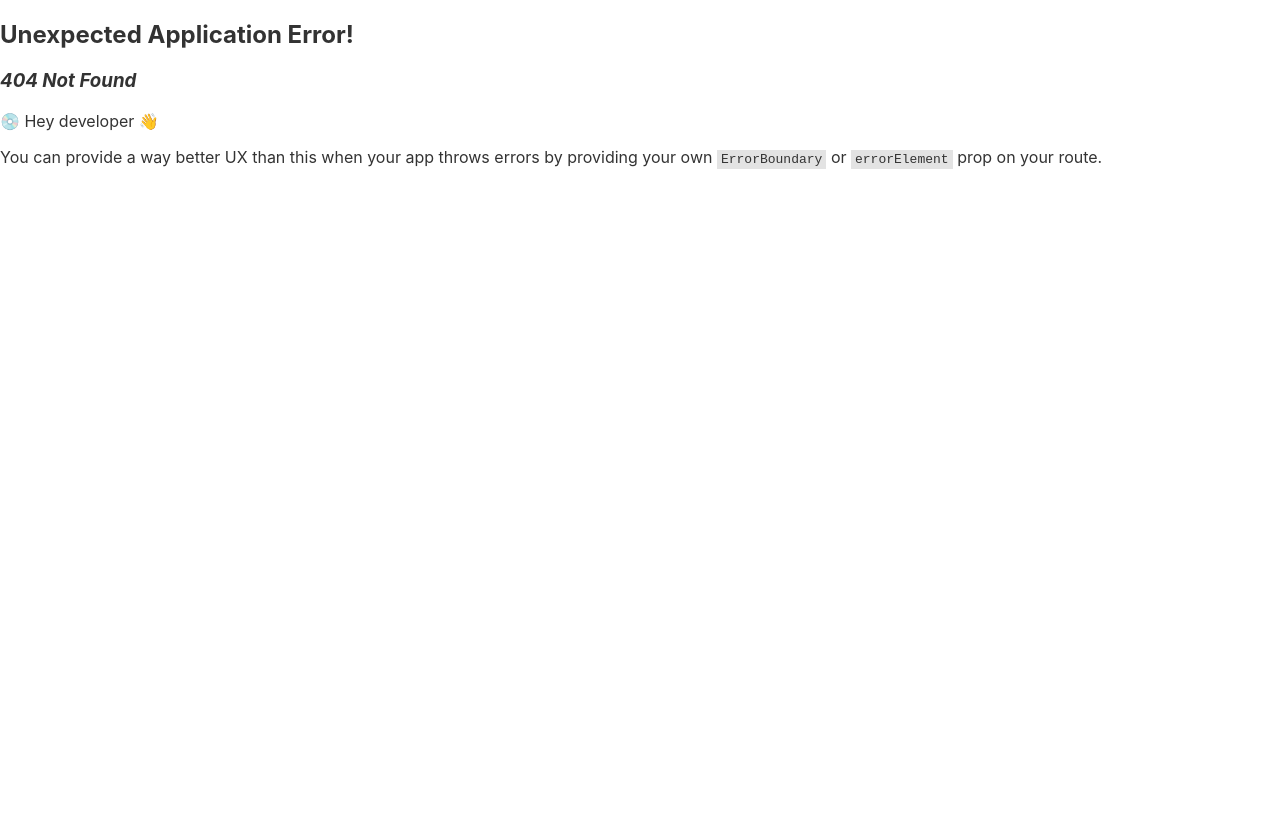
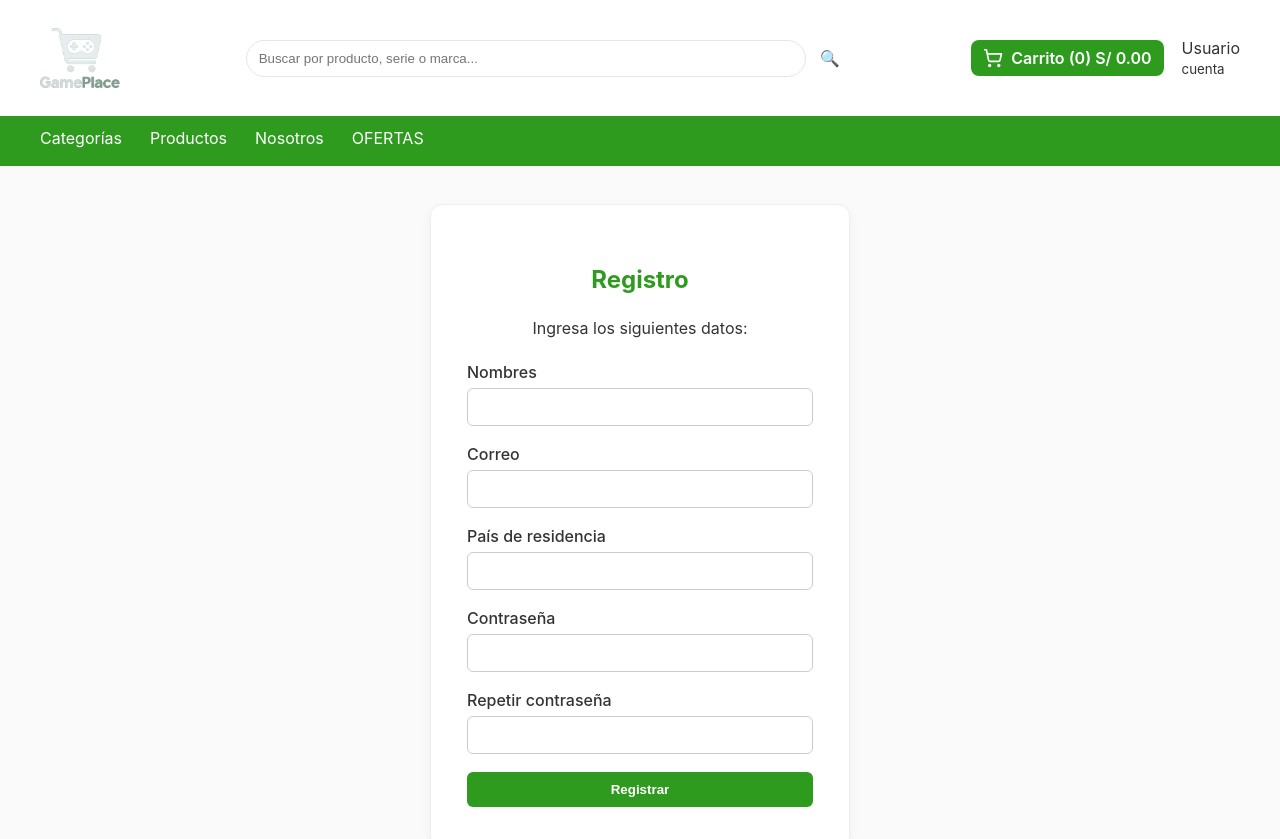
Before and after one commit to GfMZ/Nota3-PROYECTO_PROGRAWEB, a React (Vite) app: page /registro in a window 1280 px wide. Before the commit this address had no page. Shown: the top 839 px of the page. Before the commit the page ends 800 px from the top, so only its background shows below. Built offline with nearby package versions, Linux system fonts and the light colour scheme.

Commit message:
LOGIN UTIL

```diff
--- a/src/components/Header.jsx
+++ b/src/components/Header.jsx
@@ -34,7 +34,7 @@ export default function Header() {
         </form>
         <div className="gp-actions">
           <CartWidget />
-          <Link to="/usuario" style={{ textDecoration: 'none', color: 'inherit' }}>
+          <Link to="/login" style={{ textDecoration: 'none', color: 'inherit' }}>
             <div className="gp-user" aria-hidden>
               <div>Usuario</div>
               <small>cuenta</small>
--- a/src/main.jsx
+++ b/src/main.jsx
@@ -17,68 +17,30 @@ import CheckoutAddressPage from './pages/CheckoutAddressPage.jsx';
 import CheckoutPaymentPage from './pages/CheckoutPaymentPage.jsx';
 import PaymentConfirmationPage from './pages/PaymentConfirmationPage.jsx';
 import OrderCompletedPage from './pages/OrderCompletedPage.jsx';
+import LoginPage from './pages/LoginPage.jsx';
+import RegisterPage from './pages/RegisterPage.jsx';
 
 const router = createBrowserRouter([
   {
     path: '/',
     element: <App />,
     children: [
-      {
-        index: true,
-        element: <Home />,
-      },
-      {
-        path: 'productos',
-        element: <ProductsPage />,
-      },
-      {
-        path: 'producto/:productId',
-        element: <ProductDetailPage />,
-      },
-      {
-        path: 'search',
-        element: <SearchResultsPage />,
-      },
-      {
-        path: 'carro',
-        element: <CartPage />,
-      },
-      {
-        path: 'checkout/direccion',
-        element: <CheckoutAddressPage />,
-      },
-      {
-        path: 'checkout/pago',
-        element: <CheckoutPaymentPage />,
-      },
-      {
-        path: 'checkout/confirmacion/:method',
-        element: <PaymentConfirmationPage />,
-      },
-      {
-        path: 'orden/completada',
-        element: <OrderCompletedPage />,
-      },
-      {
-        path: 'usuario',
-        element: <UserDetailsPage />,
-      },
-      {
-        path: 'admin/categorias',
-        element: <CategoryListAdmin />,
-      },
-      {
-        path: 'orden/detalles',
-        element: <OrderDetailsPage />,
-      },
-      {
-        path: 'nosotros',
-        element: <div>Página de Nosotros</div>
-      },
-      {
-        path: 'ofertas',
-        element: <div>Página de Ofertas</div>
-      }
+      { index: true, element: <Home /> },
+      { path: 'login', element: <LoginPage /> },
+      { path: 'registro', element: <RegisterPage /> },
+      { path: 'productos', element: <ProductsPage /> },
+      { path: 'producto/:productId', element: <ProductDetailPage /> },
+      { path: 'search', element: <SearchResultsPage /> },
+      { path: 'carro', element: <CartPage /> },
+      { path: 'checkout/direccion', element: <CheckoutAddressPage /> },
+      { path: 'checkout/pago', element: <CheckoutPaymentPage /> },
+      { path: 'checkout/confirmacion/:method', element: <PaymentConfirmationPage /> },
+      { path: 'orden/completada', element: <OrderCompletedPage /> },
+      { path: 'usuario', element: <UserDetailsPage /> },
+      { path: 'admin/categorias', element: <CategoryListAdmin /> },
+      { path: 'orden/detalles', element: <OrderDetailsPage /> },
+      { path: 'nosotros', element: <div>Página de Nosotros</div> },
+      { path: 'ofertas', element: <div>Página de Ofertas</div> }
     ],
   },
 ]);
--- /dev/null
+++ b/src/pages/LoginPage.jsx
@@ -0,0 +1,33 @@
+import React, { useState } from "react";
+import { Link, useNavigate } from "react-router-dom";
+
+export default function LoginPage() {
+  const [correo, setCorreo] = useState("");
+  const [contra, setContra] = useState("");
+  const navigate = useNavigate();
+
+  const handleLogin = () => {
+    navigate('/usuario');
+  };
+
+  return (
+    <div className="gp-login-container">
+      <div className="gp-login-box">
+        <h2 className="gp-login-title">Iniciar Sesión</h2>
+        <div className="gp-form-group">
+          <label htmlFor="correo">Correo electrónico</label>
+          <input id="correo" type="email" value={correo} onChange={(e) => setCorreo(e.target.value)} />
+        </div>
+        <div className="gp-form-group">
+          <label htmlFor="contra">Contraseña</label>
+          <input id="contra" type="password" value={contra} onChange={(e) => setContra(e.target.value)} />
+        </div>
+        <button className="gp-btn-login" onClick={handleLogin}>Entrar</button>
+        <div className="gp-login-links">
+          <Link to="/registro">¿No tienes cuenta? Regístrate</Link>
+          <a href="#">¿Olvidaste tu contraseña?</a>
+        </div>
+      </div>
+    </div>
+  );
+}
--- /dev/null
+++ b/src/pages/RegisterPage.jsx
@@ -0,0 +1,65 @@
+import React, { useState } from "react";
+
+export default function RegisterPage() {
+  const [nombre, setNombre] = useState("");
+  const [correo, setCorreo] = useState("");
+  const [contra, setContra] = useState("");
+  const [repContra, setRepContra] = useState("");
+  const [pais, setPais] = useState("");
+  const [mensaje, setMensaje] = useState("");
+  const [correoEnviado, setCorreoEnviado] = useState(false);
+
+  const onClick = () => {
+    if (!nombre || !correo || !contra || !repContra || !pais) {
+      setMensaje("Llene todos los campos antes de continuar.");
+      return;
+    }
+    if (!correo.includes("@") || !correo.includes(".")) {
+      setMensaje("Ingrese un correo válido.");
+      return;
+    }
+    if (contra !== repContra) {
+      setMensaje("Las contraseñas deben coincidir.");
+      return;
+    }
+    setTimeout(() => {
+      setMensaje("✅ ¡Registro exitoso! Revisa tu correo para activar tu cuenta.");
+      setCorreoEnviado(true);
+    }, 800);
+  };
+
+  return (
+    <div className="gp-login-container">
+      <div className="gp-login-box">
+        <h2 className="gp-login-title">Registro</h2>
+        <p style={{ textAlign: 'center', marginBottom: '1.5rem' }}>Ingresa los siguientes datos:</p>
+        <div className="gp-form-group">
+          <label htmlFor="nombreRegis">Nombres</label>
+          <input id="nombreRegis" type="text" value={nombre} onChange={(e) => setNombre(e.target.value)} />
+        </div>
+        <div className="gp-form-group">
+          <label htmlFor="emailRegis">Correo</label>
+          <input id="emailRegis" type="email" value={correo} onChange={(e) => setCorreo(e.target.value)} />
+        </div>
+        <div className="gp-form-group">
+          <label htmlFor="paisRegis">País de residencia</label>
+          <input id="paisRegis" type="text" value={pais} onChange={(e) => setPais(e.target.value)} />
+        </div>
+        <div className="gp-form-group">
+          <label htmlFor="contraRegis">Contraseña</label>
+          <input id="contraRegis" type="password" value={contra} onChange={(e) => setContra(e.target.value)} />
+        </div>
+        <div className="gp-form-group">
+          <label htmlFor="repContraRegis">Repetir contraseña</label>
+          <input id="repContraRegis" type="password" value={repContra} onChange={(e) => setRepContra(e.target.value)} />
+        </div>
+        <button className="gp-btn-login" onClick={onClick}>Registrar</button>
+        {mensaje && (
+          <p style={{ backgroundColor: correoEnviado ? 'rgba(46,155,31,0.15)' : 'rgba(255,0,0,0.1)', padding: '10px', borderRadius: '8px', color: correoEnviado ? 'var(--green)' : '#f55', marginTop: '15px', textAlign: 'center' }}>
+            {mensaje}
+          </p>
+        )}
+      </div>
+    </div>
+  );
+}
```
